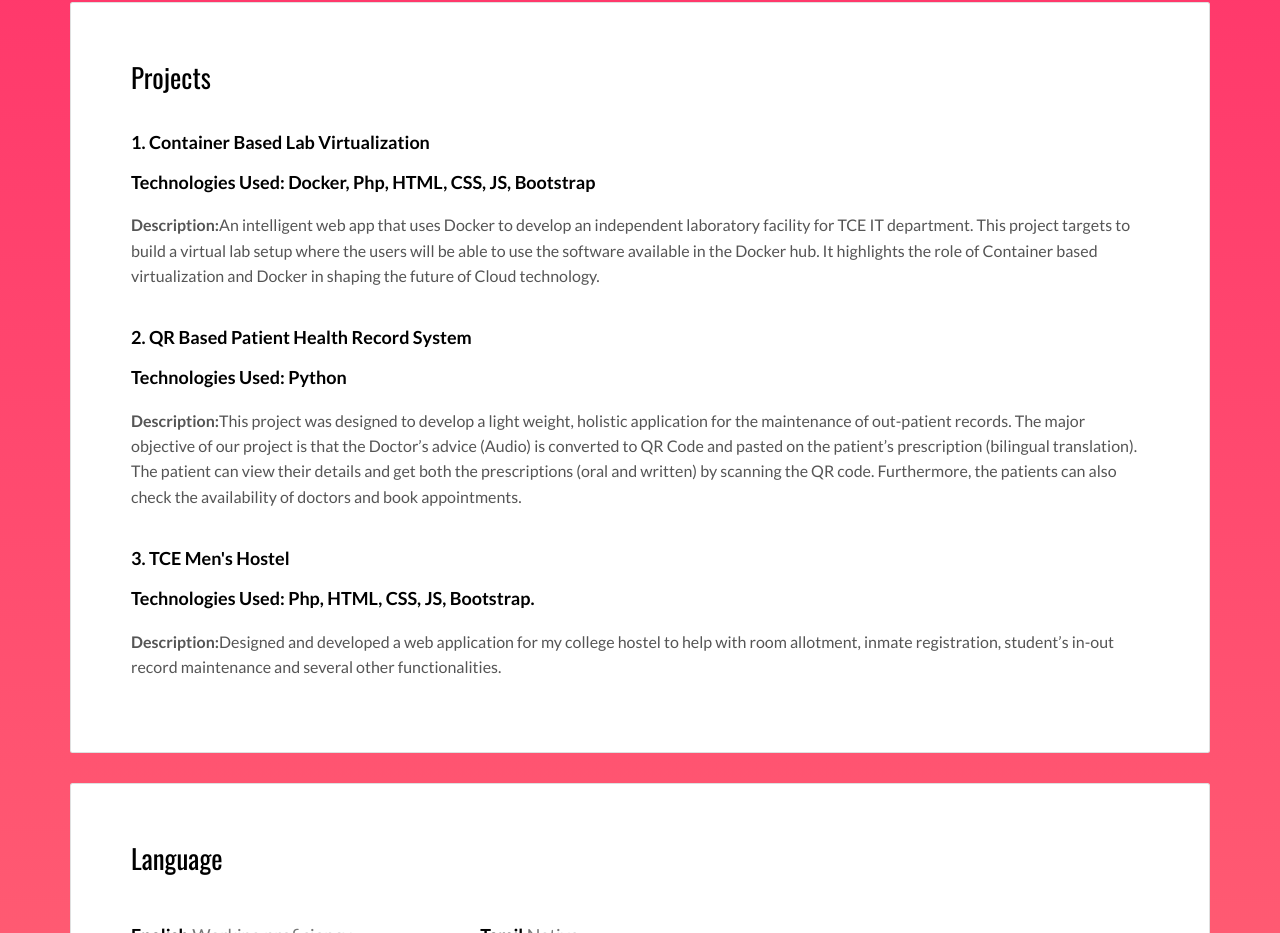
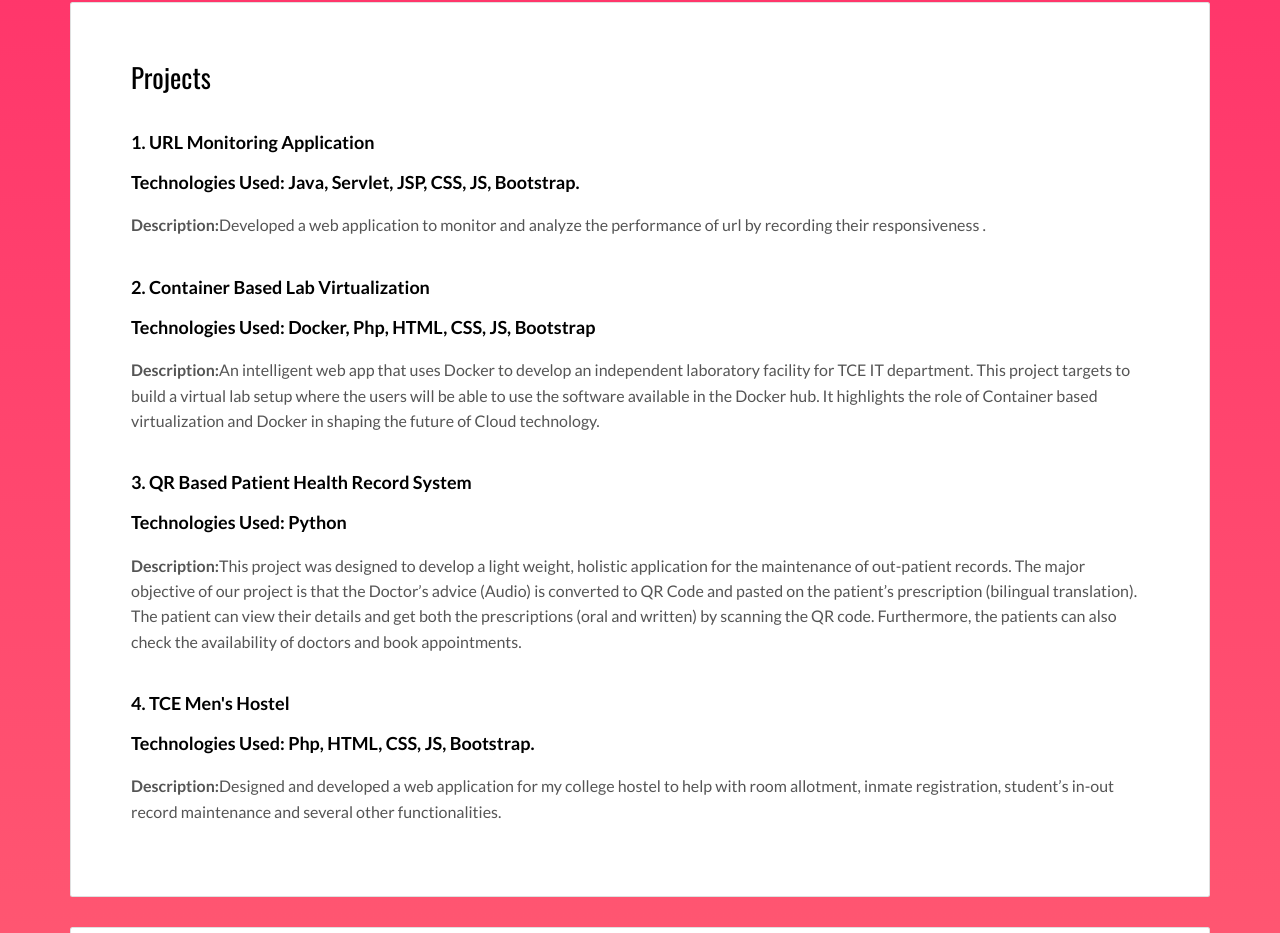
Before and after one commit to sanjaybabu-M/sanjaybabu, a plain HTML site: page index.html in a window 1280 px wide. Shown: the part 1635-2568 px from the top of the page. Drawn offline with nearby package versions, Linux system fonts and the light colour scheme.

Commit message:
Update index.html

```diff
--- a/index.html
+++ b/index.html
@@ -128,17 +128,22 @@
           <div class="card-block">
             <h2>Projects</h2>
             <div class="work-experience">
-              <h3 class="h5 date-title">1. Container Based Lab Virtualization</h3>
+              <h3 class="h5 date-title">1. URL Monitoring Application</h3>
+              <h4 class="h5 date-title">Technologies Used: Java, Servlet, JSP, CSS, JS, Bootstrap.</h2>
+              <p><b>Description:</b>Developed a web application to monitor and analyze the performance of url by recording their responsiveness  .</p>
+            </div>
+            <div class="work-experience">
+              <h3 class="h5 date-title">2. Container Based Lab Virtualization</h3>
               <h4 class="h5 date-title">Technologies Used: Docker, Php, HTML, CSS, JS, Bootstrap</h2>
               <p><b>Description:</b>An intelligent web app that uses Docker to develop an independent laboratory facility for TCE IT department. This project targets to build a virtual lab setup where the users will be able to use the software available in the Docker hub. It highlights the role of Container based virtualization and Docker in shaping the future of Cloud technology.</p>
             </div>
             <div class="work-experience">
-              <h3 class="h5 date-title">2. QR Based Patient Health Record System</h3>
+              <h3 class="h5 date-title">3. QR Based Patient Health Record System</h3>
               <h4 class="h5 date-title">Technologies Used: Python</h2>
               <p><b>Description:</b>This project was designed to develop a light weight, holistic application for the maintenance of out-patient records. The major objective of our project is that the Doctor’s advice (Audio) is converted to QR Code and pasted on the patient’s prescription (bilingual translation). The patient can view their details and get both the prescriptions (oral and written) by scanning the QR code. Furthermore, the patients can also check the availability of doctors and book appointments.</p>
             </div>
             <div class="work-experience">
-              <h3 class="h5 date-title">3. TCE Men's Hostel</h3>
+              <h3 class="h5 date-title">4. TCE Men's Hostel</h3>
               <h4 class="h5 date-title">Technologies Used: Php, HTML, CSS, JS, Bootstrap.</h2>
               <p><b>Description:</b>Designed and developed a web application for my college hostel to help with room allotment, inmate registration, student’s in-out record maintenance and several other functionalities.</p>
             </div>
```
